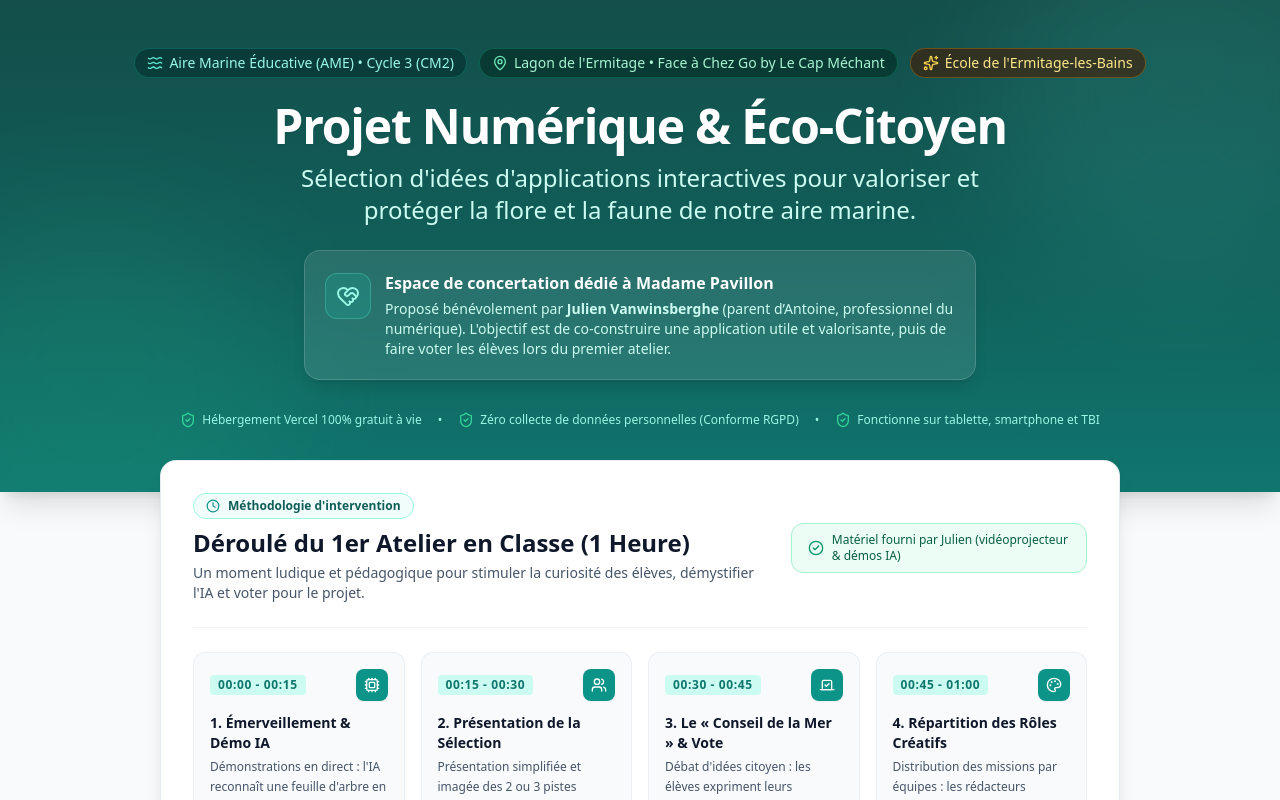
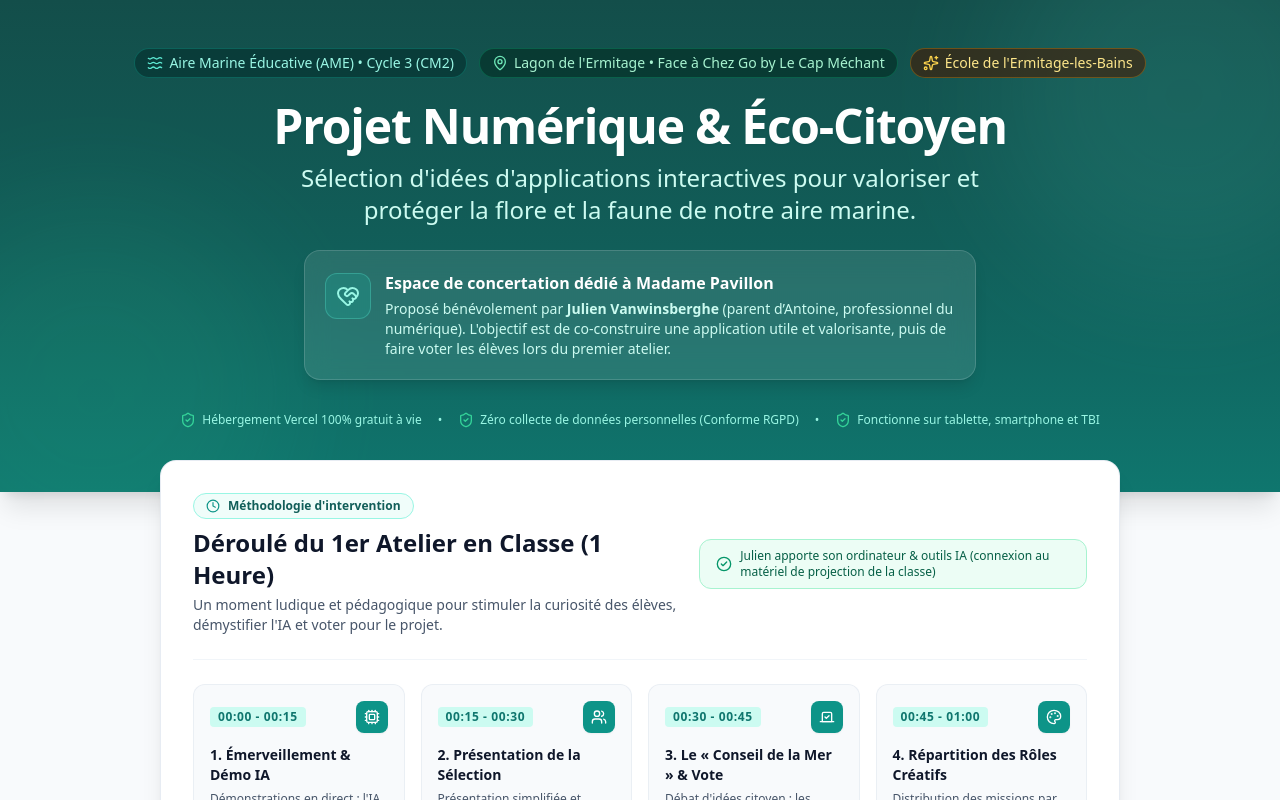
Before and after one commit to SOYOO974/ame-ermitage, a React (Vite) app: page / in a window 1280 px wide. Shown: the top 800 px of the page. Built offline with nearby package versions, Linux system fonts and the light colour scheme.

Commit message:
fix: clarifier que Julien apporte son ordinateur et se branche sur le projecteur de la classe

```diff
--- a/src/components/WorkshopBanner.tsx
+++ b/src/components/WorkshopBanner.tsx
@@ -20,7 +20,7 @@ export const WorkshopBanner: React.FC = () => {
           </div>
           <div className="flex items-center gap-2 bg-emerald-50 border border-emerald-200 text-emerald-800 px-4 py-2 rounded-xl text-xs font-medium self-start md:self-auto">
             <CheckCircle2 className="w-4 h-4 text-emerald-600 shrink-0" />
-            <span>Matériel fourni par Julien (vidéoprojecteur & démos IA)</span>
+            <span>Julien apporte son ordinateur & outils IA (connexion au matériel de projection de la classe)</span>
           </div>
         </div>
 
```
